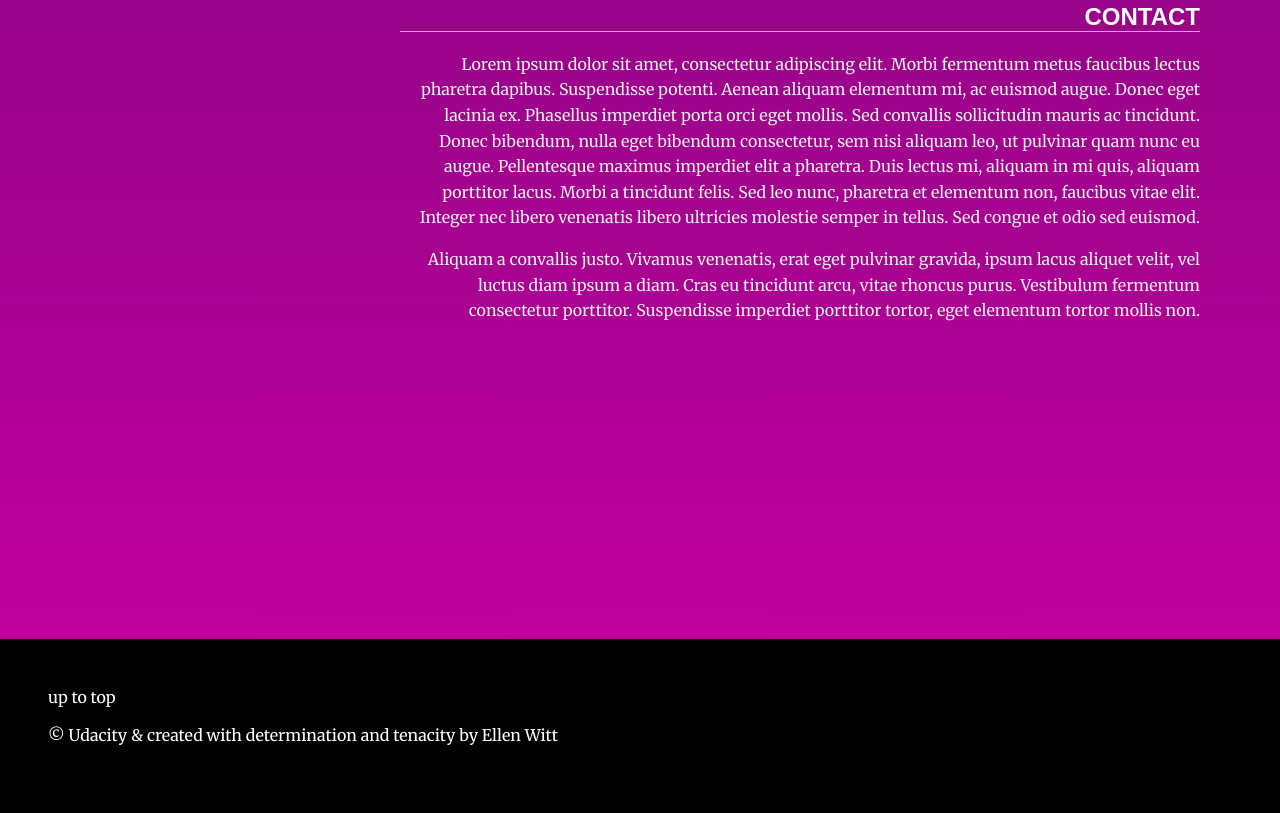
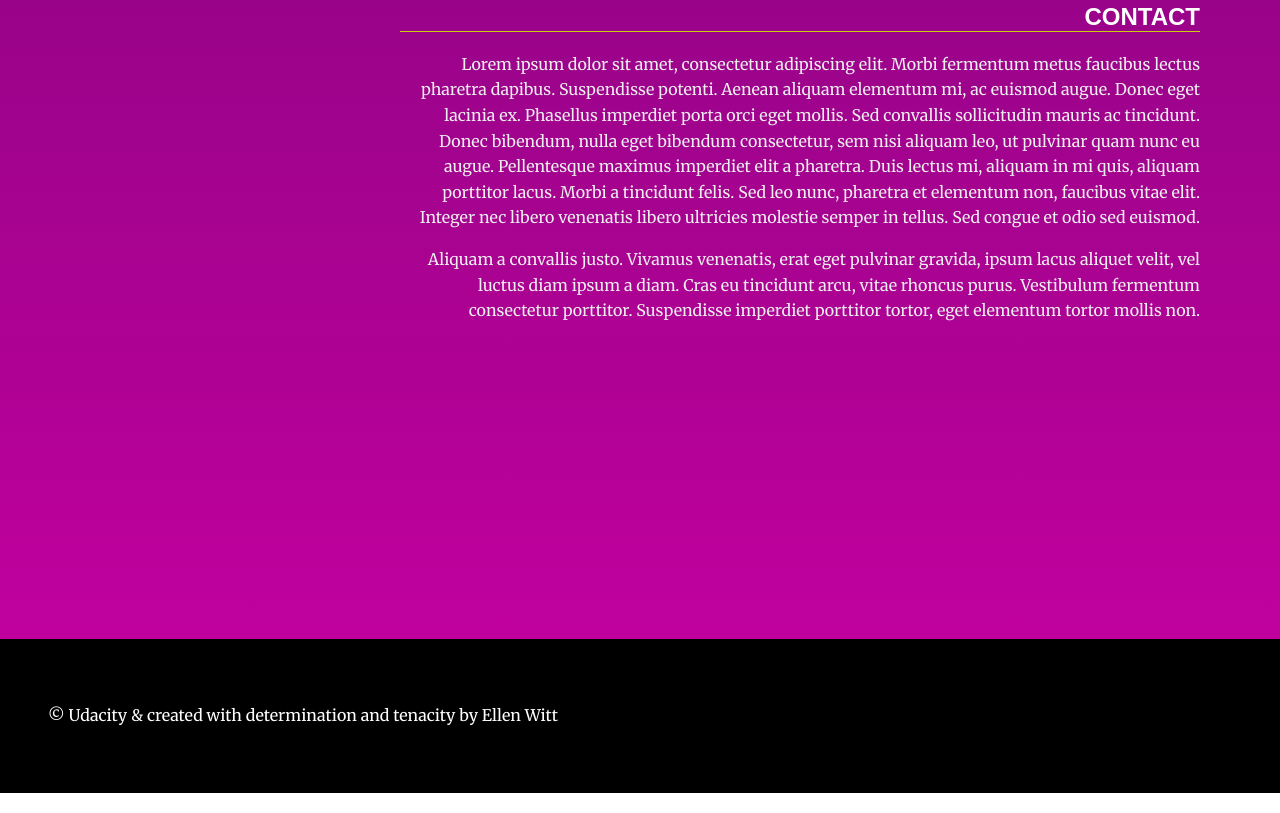
Before and after one commit to EllenWDesign/Udacity-Landing-Page, a plain HTML site: page index.html in a window 1280 px wide. Shown: the part 2472-3285 px from the top of the page. Drawn offline with Linux system fonts and the light colour scheme.

Commit message:
Update index.html

```diff
--- a/index.html
+++ b/index.html
@@ -103,7 +103,6 @@
 		</section>
 	</main>
 	<footer class="page__footer">
-		<a class="button" id="scroll-to-top">up to top</a>
 		<p>&copy Udacity & created with determination and tenacity by Ellen Witt</p>
 	</footer>
 
```
